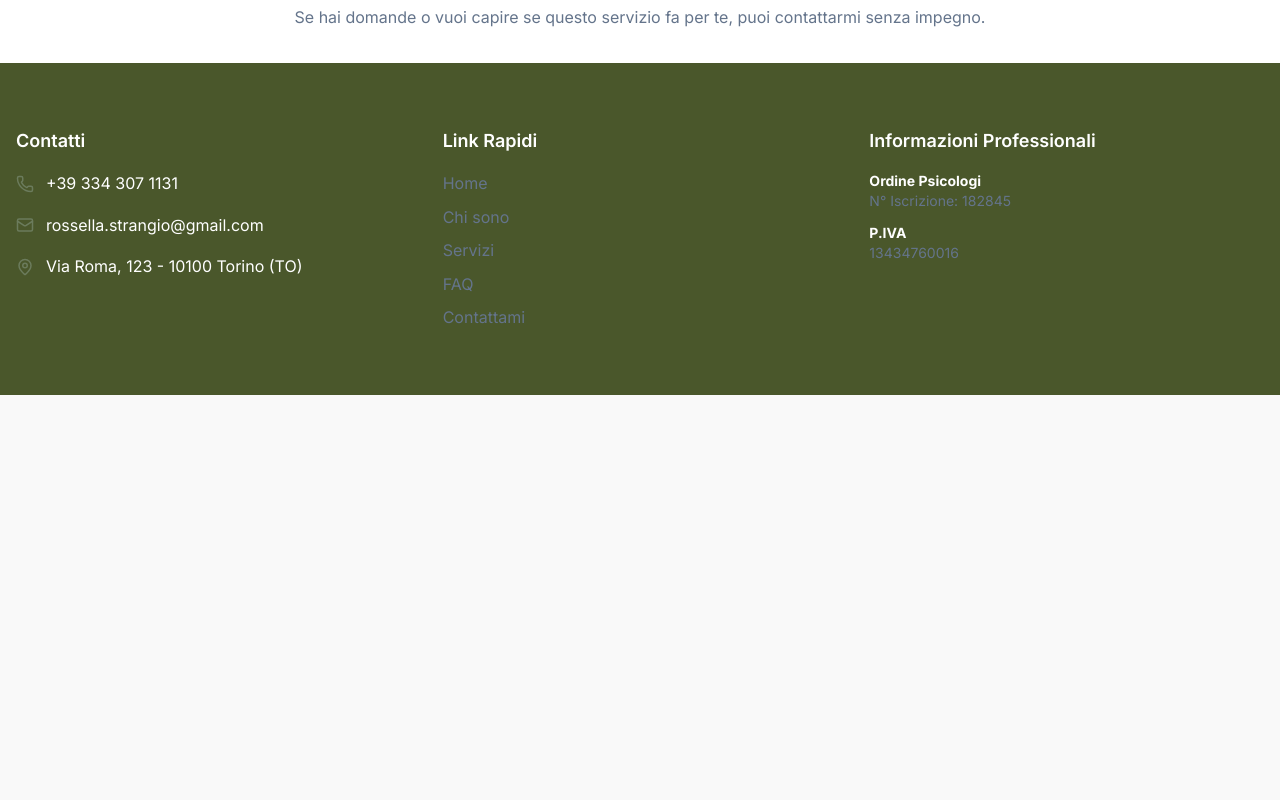
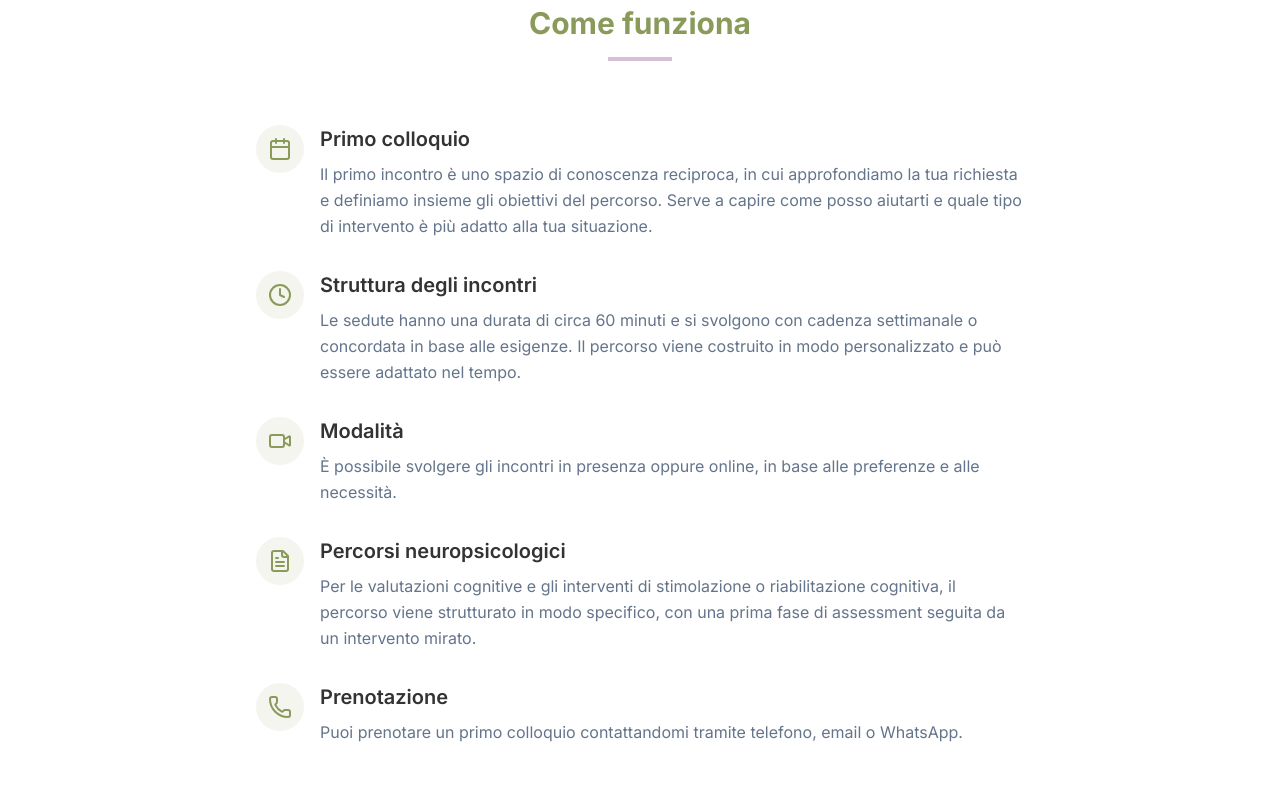
Before and after one commit to emanuel-epifani/rossella-strangio-website, a Next.js app: page /servizi in a window 1280 px wide. Shown: the part 1600-2400 px from the top of the page. Before the commit the page ends 1995 px from the top, so only its background shows below. Built offline with nearby package versions, Linux system fonts and the light colour scheme; some icons are missing.

Commit message:
draft "come funziona" servizi

```diff
--- a/src/app/globals.css
+++ b/src/app/globals.css
@@ -63,16 +63,6 @@
     line-height: 1.6;
     background-color: var(--light-bg);
   }
-
-  /* Focus styles for accessibility */
-  a, button, [tabindex] {
-    @apply focus:outline-none focus:ring-2 focus:ring-primary focus:ring-opacity-50 focus:ring-offset-2;
-  }
-
-  /* High contrast focus for better accessibility */
-  button:focus-visible, a:focus-visible {
-    @apply ring-2 ring-primary ring-offset-2;
-  }
 }
 
 /* Original design utilities */
--- a/src/app/servizi/page.tsx
+++ b/src/app/servizi/page.tsx
@@ -1,7 +1,7 @@
 import Navbar from '@/components/Navbar'
 import Footer from '@/components/Footer'
 import { serviziContent } from '@/content/servizi'
-import { Brain, HeartPulse, Users, GraduationCap, UserCheck } from 'lucide-react'
+import { Brain, HeartPulse, Users, GraduationCap, UserCheck, Clock, Video, Phone, FileText, Calendar } from 'lucide-react'
 import Image from 'next/image'
 
 export default function ComePossoAiutarti() {
@@ -26,7 +26,7 @@ export default function ComePossoAiutarti() {
         </section>
 
         {/* Card con icona e descrizione */}
-        <section className="py-16 bg-white">
+        <section className="pt-20 bg-white">
           <div className="container">
             <div className="grid grid-cols-1 md:grid-cols-2 lg:grid-cols-3 gap-6">
               {serviziContent.services.map((service) => {
@@ -71,10 +71,31 @@ export default function ComePossoAiutarti() {
           </div>
         </section>
 
-        {/* Outro */}
-        <section className="py-8 bg-white">
-          <div className="container max-w-3xl text-center">
-            <p className="text-muted-foreground">{serviziContent.outro}</p>
+        {/* Come funziona */}
+        <section className="py-20 bg-white">
+          <div className="container">
+            <div className="section-title">
+              <h2>{serviziContent.howItWorks.title}</h2>
+            </div>
+            <div className="max-w-3xl mx-auto space-y-8">
+              {serviziContent.howItWorks.items.map((item, index) => {
+                const iconMap = [Calendar, Clock, Video, FileText, Phone]
+                const Icon = iconMap[index % iconMap.length]
+                return (
+                  <div key={index} className="flex gap-4">
+                    <div className="flex-shrink-0">
+                      <div className="w-12 h-12 bg-primary/10 rounded-full flex items-center justify-center">
+                        <Icon className="w-6 h-6 text-primary" />
+                      </div>
+                    </div>
+                    <div className="flex-1">
+                      <h3 className="font-semibold text-xl mb-2">{item.title}</h3>
+                      <p className="text-muted-foreground leading-relaxed">{item.description}</p>
+                    </div>
+                  </div>
+                )
+              })}
+            </div>
           </div>
         </section>
       </main>
--- a/src/content/servizi.ts
+++ b/src/content/servizi.ts
@@ -1,6 +1,31 @@
 export const serviziContent = {
   title: "SERVIZI",
   intro: "Offro percorsi di psicoterapia e interventi neuropsicologici rivolti ad adulti, coppie e persone anziane, costruiti in modo personalizzato sulla base delle difficoltà specifiche di ciascuna persona.",
+  howItWorks: {
+    title: "Come funziona",
+    items: [
+      {
+        title: "Primo colloquio",
+        description: "Il primo incontro è uno spazio di conoscenza reciproca, in cui approfondiamo la tua richiesta e definiamo insieme gli obiettivi del percorso. Serve a capire come posso aiutarti e quale tipo di intervento è più adatto alla tua situazione."
+      },
+      {
+        title: "Struttura degli incontri",
+        description: "Le sedute hanno una durata di circa 60 minuti e si svolgono con cadenza settimanale o concordata in base alle esigenze. Il percorso viene costruito in modo personalizzato e può essere adattato nel tempo."
+      },
+      {
+        title: "Modalità",
+        description: "È possibile svolgere gli incontri in presenza oppure online, in base alle preferenze e alle necessità."
+      },
+      {
+        title: "Percorsi neuropsicologici",
+        description: "Per le valutazioni cognitive e gli interventi di stimolazione o riabilitazione cognitiva, il percorso viene strutturato in modo specifico, con una prima fase di assessment seguita da un intervento mirato."
+      },
+      {
+        title: "Prenotazione",
+        description: "Puoi prenotare un primo colloquio contattandomi tramite telefono, email o WhatsApp."
+      }
+    ]
+  },
   services: [
     {
       id: 1,
```
